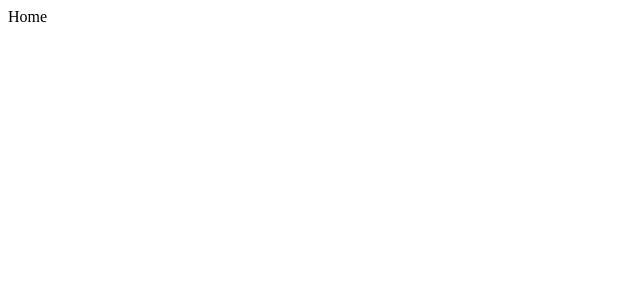
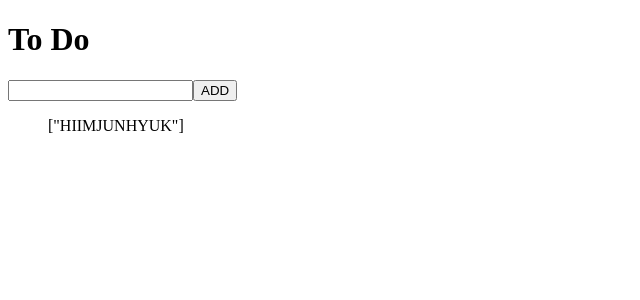
Before and after one commit to hshine1226/redux-study, a React (Create React App) app: page / in a window 1280 px wide. Shown: the top 300 px of the page, without its empty margins (0-640 px from the left). Built offline with nearby package versions, Linux system fonts and the light colour scheme.

Commit message:
MapStateToProps giving you state from the store

```diff
--- a/src/Components/Home.js
+++ b/src/Components/Home.js
@@ -1,3 +1,36 @@
-import React from "react";
+import React, { useState, useEffect } from "react";
+import { connect } from "react-redux";
 
-export default () => "Home";
+function Home({ toDos }) {
+  const [text, setText] = useState("");
+
+  useEffect(() => {
+    console.log(text);
+  }, [text]);
+
+  const onChange = (event) => {
+    setText(event.target.value);
+  };
+
+  const onSubmit = (event) => {
+    event.preventDefault();
+    setText("");
+  };
+
+  return (
+    <>
+      <h1>To Do</h1>
+      <form onSubmit={onSubmit}>
+        <input type="text" onChange={onChange} value={text} />
+        <button>ADD</button>
+      </form>
+      <ul>{JSON.stringify(toDos)}</ul>
+    </>
+  );
+}
+
+function mapStateToProps(state, ownProps) {
+  return { toDos: state };
+}
+
+export default connect(mapStateToProps)(Home);
--- a/src/store.js
+++ b/src/store.js
@@ -11,7 +11,7 @@ export const addToDo = (text) => {
 export const deleteToDo = (id) => {
   return { type: DELETE, id };
 };
-const reducer = (state = [], action) => {
+const reducer = (state = ["HIIMJUNHYUK"], action) => {
   switch (action.type) {
     case ADD:
       return [{ text: action.text, id: Date.now() }, ...state];
```
